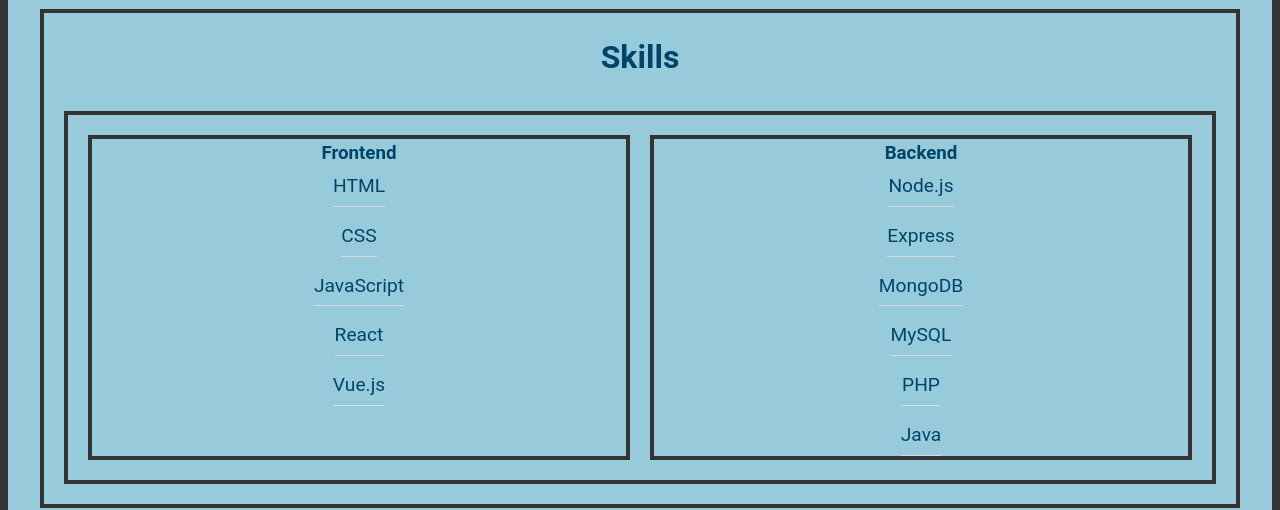
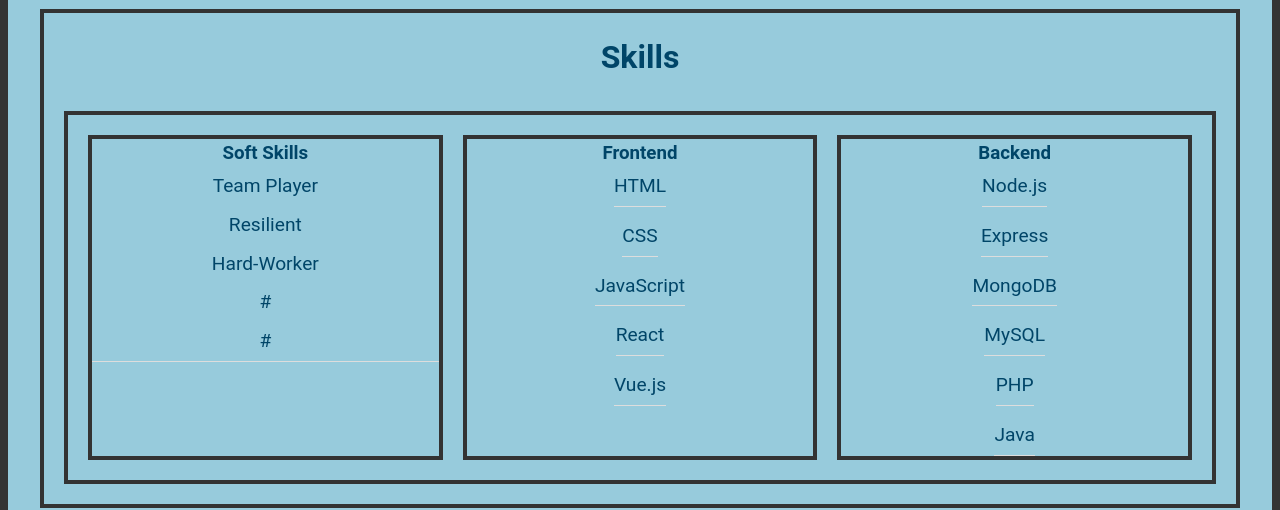
Before and after one commit to Thiagoocosta86/my-portfolio, a React (Create React App) app: page / in a window 1280 px wide. Shown: the part 940-1450 px from the top of the page. Built offline with nearby package versions, Linux system fonts and the light colour scheme.

Commit message:
creating the Soft Skills and createting sliding functinelity to swipe between soft and hard skills

```diff
--- a/src/components/Skills.js
+++ b/src/components/Skills.js
@@ -1,10 +1,28 @@
-import React from 'react';
+import React, {useState}from 'react';
 
 const Skills = () => {
+
+  const [currentPanel, setCurrentPanel] = useState(0);
+
+
+  const handleNextPanel = () => {
+    setCurrentPanel((prevPanel) => (prevPanel === 0 ? 1 : 0));
+  };
+
   return (
     <section className="skills">
       <h2>Skills</h2>
       <div className="skills-container">
+        <div className="skills-column">
+          <h3>Soft Skills</h3>
+          <ul className="soft-skills">
+            <li>Team Player</li>
+            <li>Resilient</li>
+            <li>Hard-Worker</li>
+            <li>#</li>
+            <li>#</li>
+          </ul>
+        </div>
         <div className="skills-column">
           <h3>Frontend</h3>
           <ul className="frontend-skills">
--- a/src/style.css
+++ b/src/style.css
@@ -240,7 +240,7 @@
   align-items: center;
 }
 
-.frontend-skills, .backend-skills{
+.soft-skills,.frontend-skills, .backend-skills{
   list-style: none;
   padding: 0;
   margin: 0;
@@ -251,7 +251,7 @@
   gap: 10px;
 }
 
-.frontend-skills li, .backend-skills li{
+.soft-skills, .frontend-skills li, .backend-skills li{
   font-size: 1.2rem;
   padding: 5px 0;
   border-bottom: 1px solid #ddd;
```
